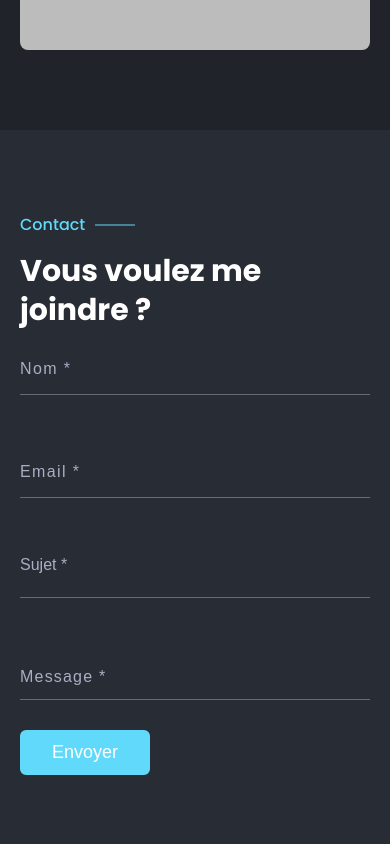
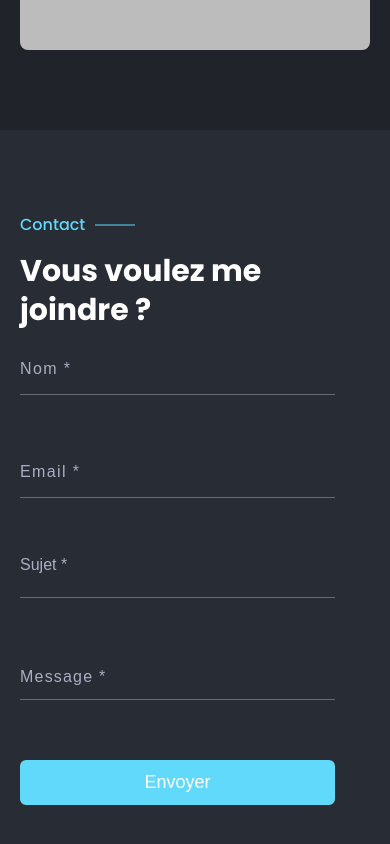
Before and after one commit to prasouk-ph/portfolio, a React (Create React App) app: page / in a window 390 px wide. Shown: the part 5025-5869 px from the top of the page. Built offline with nearby package versions, Linux system fonts and the light colour scheme.

Commit message:
Improve contact form

```diff
--- a/src/assets/scss/main/_style.scss
+++ b/src/assets/scss/main/_style.scss
@@ -858,6 +858,9 @@ body.dark .loader_line:after {
     }
   }
 }
+.beny_tm_button_form {
+  width: 100%;
+}
 .beny_tm_button a .first,
 .beny_tm_button button .first {
   display: block;
@@ -2374,7 +2377,7 @@ body.modal {
 }
 
 .beny_tm_contact .fields {
-  width: 100%;
+  width: 90%;
   height: auto;
   clear: both;
   float: left;
@@ -2399,7 +2402,7 @@ body.modal {
 }
 .beny_tm_contact .third {
   width: 100%;
-  margin-bottom: 30px;
+  margin-bottom: 60px;
   display: flex;
   flex-direction: column;
 }
@@ -2860,6 +2863,9 @@ body.intro .loader_line:after {
   .beny_tm_button a {
     font-size: 16px;
     padding: 7px 30px;
+  }
+  .beny_tm_button_form {
+    color: red;
   }
   .beny_tm_title_holder h2 {
     font-size: 50px;
--- a/src/components/Contact.jsx
+++ b/src/components/Contact.jsx
@@ -136,7 +136,7 @@ const Contact = () => {
         {/* End .third */}
 
         <div className="beny_tm_button">
-          <button type="submit" className="color">
+          <button type="submit" className="color beny_tm_button_form">
             <span className="wrapper">
               <span className="first">Envoyer</span>
               <span className="second">Envoyer</span>
--- a/src/components/about/AboutDarkAnimation.jsx
+++ b/src/components/about/AboutDarkAnimation.jsx
@@ -56,27 +56,27 @@ const AboutDarkAnimation = () => {
               <ul>
                 <li>
                   <p>
-                    <span className="react-icon"><FaReact /></span> React.JS
+                    <span><FaReact /></span> React.JS
                   </p>
                 </li>
                 <li>
                   <p>
-                    <span className="js-icon"><SiJavascript /></span> Javascript
+                    <span><SiJavascript /></span> Javascript
                   </p>
                 </li>
                 <li>
                   <p>
-                    <span className="html-icon"><FaHtml5 /></span> HTML5
+                    <span><FaHtml5 /></span> HTML5
                   </p>
                 </li>
                 <li>
                   <p>
-                    <span className="css-icon"><FaCss3Alt /></span> CSS3
+                    <span><FaCss3Alt /></span> CSS3
                   </p>
                 </li>
                 <li>
                   <p>
-                    <span className="sass-icon"><FaSass /></span> Sass
+                    <span><FaSass /></span> Sass
                   </p>
                 </li>
               </ul>
```
